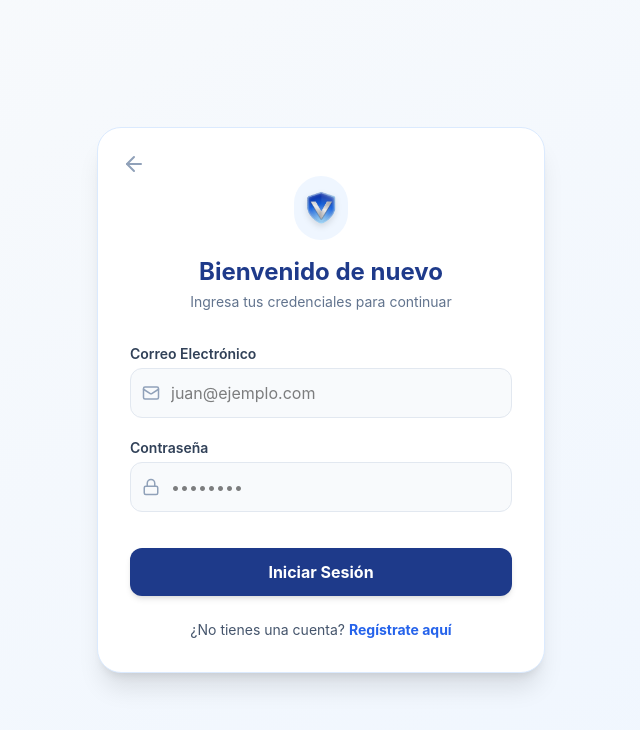
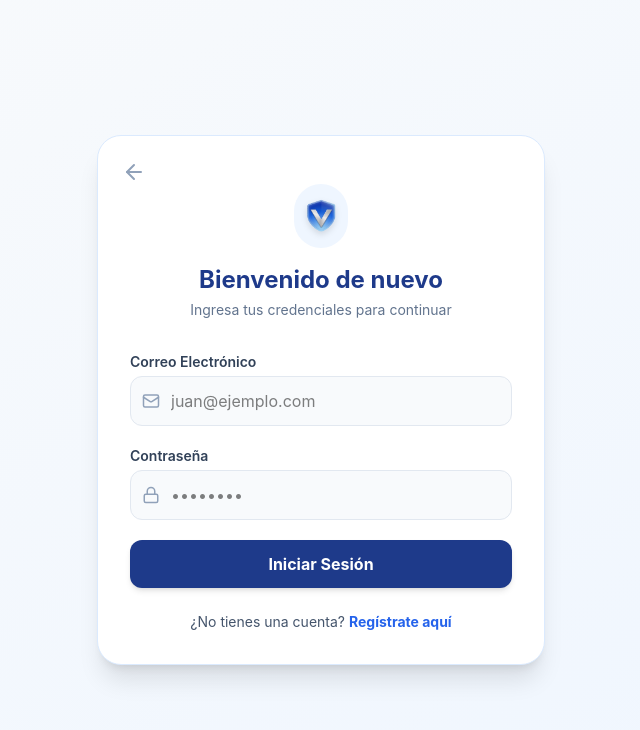
Before and after one commit to ErnestoOrtegaDev/DigitizationOfTheVaccinationCard_WebApplication, a React app in the folder frontend/: page /login in a window 1280 px wide. Shown: the top 730 px of the page, without its empty margins (319-959 px from the left). Built offline with nearby package versions, Linux system fonts and the light colour scheme; the HTML template or start-up script is replaced by a standard one.

Commit message:
feat: Componente button, adicion de sweetalert2

```diff
--- a/frontend/package.json
+++ b/frontend/package.json
@@ -10,15 +10,18 @@
     "preview": "vite preview"
   },
   "dependencies": {
+    "@tailwindcss/postcss": "^4.3.1",
     "@tailwindcss/vite": "^4.3.1",
     "axios": "^1.18.0",
     "lucide-react": "^1.18.0",
     "react": "^19.2.6",
     "react-dom": "^19.2.6",
-    "react-router-dom": "^7.17.0"
+    "react-router-dom": "^7.17.0",
+    "sweetalert2": "^11.26.25"
   },
   "devDependencies": {
     "@eslint/js": "^10.0.1",
+    "@tailwindcss/vite": "^4.3.1",
     "@types/react": "^19.2.14",
     "@types/react-dom": "^19.2.3",
     "@vitejs/plugin-react": "^6.0.1",
--- a/frontend/src/api/axios.js
+++ b/frontend/src/api/axios.js
@@ -1,7 +1,7 @@
 import axios from 'axios';
 
 const axiosInstance = axios.create({
-    // La URL de tu backend tal como la definiste en Swagger
+    // La URL del backend - actualizar a variable de entorno {NECESARIO}
     baseURL: 'http://localhost:4000/api/v1',
     // ¡CRÍTICO! Esto permite que el navegador reciba y envíe las Cookies HttpOnly
     withCredentials: true
--- /dev/null
+++ b/frontend/src/components/Button.jsx
@@ -0,0 +1,32 @@
+import { Loader2 } from 'lucide-react';
+
+export const Button = ({
+    children,
+    onClick,
+    type = "button",
+    variant = "primary",
+    isLoading = false,
+    disabled = false,
+    className = ""
+}) => {
+    const variants = {
+        primary: "bg-primary hover:bg-blue-800 text-white shadow-md hover:shadow-lg",
+        secondary: "bg-secondary hover:bg-blue-600 text-white shadow-md",
+        outline: "bg-white border-2 border-secondary text-secondary hover:bg-blue-50 shadow-sm"
+    };
+
+    return (
+        <button
+            type={type}
+            onClick={onClick}
+            disabled={disabled || isLoading}
+            className={`w-full py-3 px-6 rounded-xl font-bold transition-all flex items-center justify-center gap-2
+                ${variants[variant]}
+                ${(disabled || isLoading) ? 'opacity-70 cursor-not-allowed' : ''}
+                ${className}`}
+        >
+            {isLoading && <Loader2 className="animate-spin" size={20} />}
+            {children}
+        </button>
+    );
+};
--- a/frontend/src/pages/Login.jsx
+++ b/frontend/src/pages/Login.jsx
@@ -1,18 +1,18 @@
 import { useState } from 'react';
 import { Link, useNavigate } from 'react-router-dom';
 import { ArrowLeft, Mail, Lock } from 'lucide-react';
+import Swal from 'sweetalert2';
 import logo from '../assets/logo.png';
 import axios from '../api/axios.js';
+import { Button } from '../components/Button';
 
 export const Login = () => {
     const navigate = useNavigate();
     const [formData, setFormData] = useState({ email: '', password: '' });
-    const [error, setError] = useState('');
     const [loading, setLoading] = useState(false);
 
     const handleChange = (e) => {
         setFormData({ ...formData, [e.target.name]: e.target.value });
-        setError(''); // Limpia el error cuando el usuario escribe
     };
 
     const handleSubmit = async (e) => {
@@ -20,19 +20,27 @@ export const Login = () => {
         setLoading(true);
 
         try {
-            // Petición POST al endpoint de login
             const response = await axios.post('/auth/login', {
                 email: formData.email,
                 password: formData.password
             });
 
-            console.log('Login exitoso:', response.data);
-            // Las cookies ya están guardadas en el navegador en este punto.
-            // Redireccionamos a la futura pantalla principal del sistema
+            Swal.fire({
+                icon: 'success',
+                title: '¡Bienvenido!',
+                text: 'Inicio de sesión exitoso',
+                timer: 2000,
+                showConfirmButton: false
+            });
+
             navigate('/dashboard');
         } catch (err) {
-            // Capturamos el error enviado por el backend
-            setError(err.response?.data?.message || 'Usuario y/o Contraseña incorrectos');
+            Swal.fire({
+                icon: 'error',
+                title: 'Error de acceso',
+                text: err.response?.data?.message || 'Credenciales incorrectas',
+                confirmButtonColor: '#1e3a8a'
+            });
         } finally {
             setLoading(false);
         }
@@ -41,13 +49,10 @@ export const Login = () => {
     return (
         <div className="min-h-screen flex items-center justify-center bg-linear-to-br from-slate-50 to-blue-50 px-4">
             <div className="max-w-md w-full bg-white rounded-3xl shadow-xl border border-blue-100 p-8 relative">
-
-                {/* Botón de regreso */}
                 <Link to="/" className="absolute top-6 left-6 text-slate-400 hover:text-primary transition-colors">
                     <ArrowLeft size={24} />
                 </Link>
 
-                {/* Header del Formulario */}
                 <div className="text-center mb-8 mt-4">
                     <div className="flex justify-center mb-4">
                         <div className="bg-blue-50 p-3 rounded-full text-secondary">
@@ -58,14 +63,6 @@ export const Login = () => {
                     <p className="text-sm text-slate-500">Ingresa tus credenciales para continuar</p>
                 </div>
 
-                {/* Alerta de Error */}
-                {error && (
-                    <div className="mb-4 p-3 bg-red-100 text-red-700 rounded-xl text-sm text-center font-medium">
-                        {error}
-                    </div>
-                )}
-
-                {/* Formulario */}
                 <form onSubmit={handleSubmit} className="space-y-5">
                     <div>
                         <label className="block text-sm font-semibold text-slate-700 mb-1">Correo Electrónico</label>
@@ -79,7 +76,7 @@ export const Login = () => {
                                 value={formData.email}
                                 onChange={handleChange}
                                 required
-                                className="w-full pl-10 pr-4 py-3 bg-slate-50 border border-slate-200 rounded-xl focus:ring-2 focus:ring-secondary focus:border-transparent transition-all outline-none"
+                                className="w-full pl-10 pr-4 py-3 bg-slate-50 border border-slate-200 rounded-xl focus:ring-2 focus:ring-secondary outline-none"
                                 placeholder="juan@ejemplo.com"
                             />
                         </div>
@@ -97,23 +94,17 @@ export const Login = () => {
                                 value={formData.password}
                                 onChange={handleChange}
                                 required
-                                className="w-full pl-10 pr-4 py-3 bg-slate-50 border border-slate-200 rounded-xl focus:ring-2 focus:ring-secondary focus:border-transparent transition-all outline-none"
+                                className="w-full pl-10 pr-4 py-3 bg-slate-50 border border-slate-200 rounded-xl focus:ring-2 focus:ring-secondary outline-none"
                                 placeholder="••••••••"
                             />
                         </div>
                     </div>
 
-                    <button
-                        type="submit"
-                        disabled={loading}
-                        className={`w-full text-white py-3 px-6 rounded-xl font-bold transition-all shadow-md mt-4
-                            ${loading ? 'bg-slate-400 cursor-not-allowed' : 'bg-primary hover:bg-blue-800 hover:shadow-lg'}`}
-                    >
-                        {loading ? 'Verificando...' : 'Iniciar Sesión'}
-                    </button>
+                    <Button type="submit" variant="primary" isLoading={loading}>
+                        Iniciar Sesión
+                    </Button>
                 </form>
 
-                {/* Footer del Formulario */}
                 <div className="text-center mt-6 text-sm text-slate-600">
                     ¿No tienes una cuenta?{' '}
                     <Link to="/register" className="text-secondary font-bold hover:underline">
--- a/frontend/src/pages/Register.jsx
+++ b/frontend/src/pages/Register.jsx
@@ -1,8 +1,10 @@
 import { useState } from 'react';
 import { Link, useNavigate } from 'react-router-dom';
 import { ArrowLeft, Mail, Lock } from 'lucide-react';
+import Swal from 'sweetalert2';
 import logo from '../assets/logo.png';
 import axios from '../api/axios.js';
+import { Button } from '../components/Button';
 
 export const Register = () => {
   const navigate = useNavigate();
@@ -11,37 +13,53 @@ export const Register = () => {
     password: '',
     confirmPassword: ''
   });
-  const [error, setError] = useState('');
   const [loading, setLoading] = useState(false);
 
   const handleChange = (e) => {
     setFormData({ ...formData, [e.target.name]: e.target.value });
-    setError(''); // Limpia el error
   };
 
   const handleSubmit = async (e) => {
     e.preventDefault();
 
+    // Validación de contraseñas con SweetAlert
     if(formData.password !== formData.confirmPassword) {
-      setError("Las contraseñas no coinciden");
+      Swal.fire({
+        icon: 'warning',
+        title: 'Verifica tus datos',
+        text: 'Las contraseñas no coinciden.',
+        confirmButtonColor: '#2563eb' // Azul secundario
+      });
       return;
     }
 
     setLoading(true);
 
     try {
-      // Petición POST al endpoint de registro
       const response = await axios.post('/auth/register', {
         email: formData.email,
         password: formData.password,
         role: 'citizen'
       });
 
-      console.log('Registro exitoso:', response.data);
-      // Redireccionamos al login tras un registro exitoso
+      // Alerta de Éxito
+      Swal.fire({
+        icon: 'success',
+        title: '¡Registro Exitoso!',
+        text: 'Tu cuenta ha sido creada correctamente.',
+        timer: 2500,
+        showConfirmButton: false
+      });
+
       navigate('/login');
     } catch (err) {
-      setError(err.response?.data?.message || 'Error al conectar con el servidor');
+      // Alerta de Error desde el backend
+      Swal.fire({
+        icon: 'error',
+        title: 'Error en el registro',
+        text: err.response?.data?.message || 'Hubo un problema al crear tu cuenta.',
+        confirmButtonColor: '#1e3a8a' // Azul primario
+      });
     } finally {
       setLoading(false);
     }
@@ -64,13 +82,6 @@ export const Register = () => {
           <h2 className="text-2xl font-bold text-primary mb-1">Crea tu perfil</h2>
           <p className="text-sm text-slate-500">Únete a VacunApp MX</p>
         </div>
-
-        {/* Alerta de Error */}
-        {error && (
-          <div className="mb-4 p-3 bg-red-100 text-red-700 rounded-xl text-sm text-center font-medium">
-            {error}
-          </div>
-        )}
 
         <form onSubmit={handleSubmit} className="space-y-4">
           <div>
@@ -127,14 +138,13 @@ export const Register = () => {
             </div>
           </div>
 
-          <button
-            type="submit"
-            disabled={loading}
-            className={`w-full text-white py-3 px-6 rounded-xl font-bold transition-all shadow-md mt-6
-              ${loading ? 'bg-slate-400 cursor-not-allowed' : 'bg-secondary hover:bg-blue-600'}`}
-          >
-            {loading ? 'Registrando...' : 'Registrarme'}
-          </button>
+          {/* Aquí utilizamos nuestro nuevo componente.
+              Usamos variant="secondary" para mantener el estilo original del registro */}
+          <div className="pt-2">
+            <Button type="submit" variant="secondary" isLoading={loading}>
+              Registrarme
+            </Button>
+          </div>
         </form>
 
         <div className="text-center mt-6 text-sm text-slate-600">
```
Also changed, not shown: 1 other file (tests, documents, lock files or other folders).
